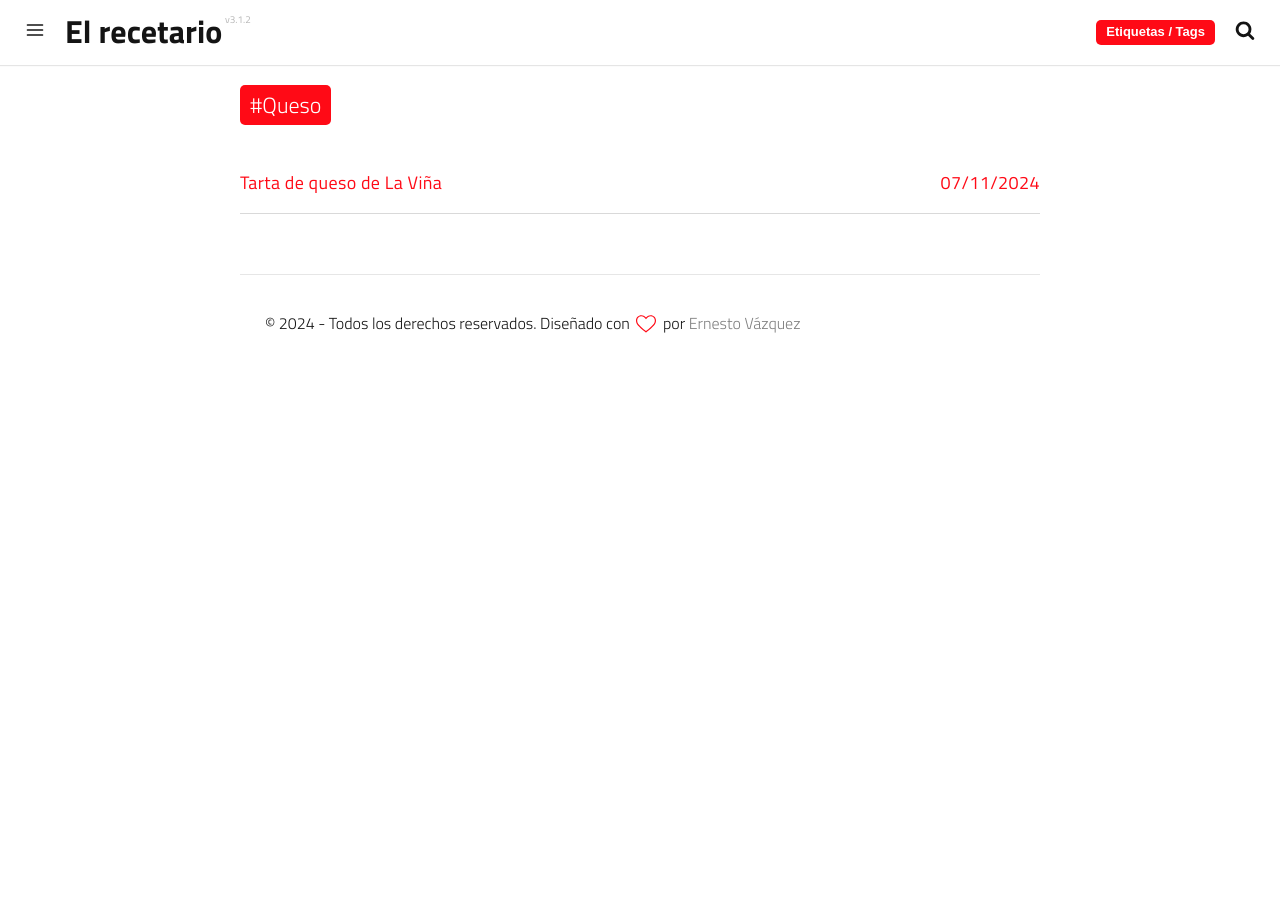
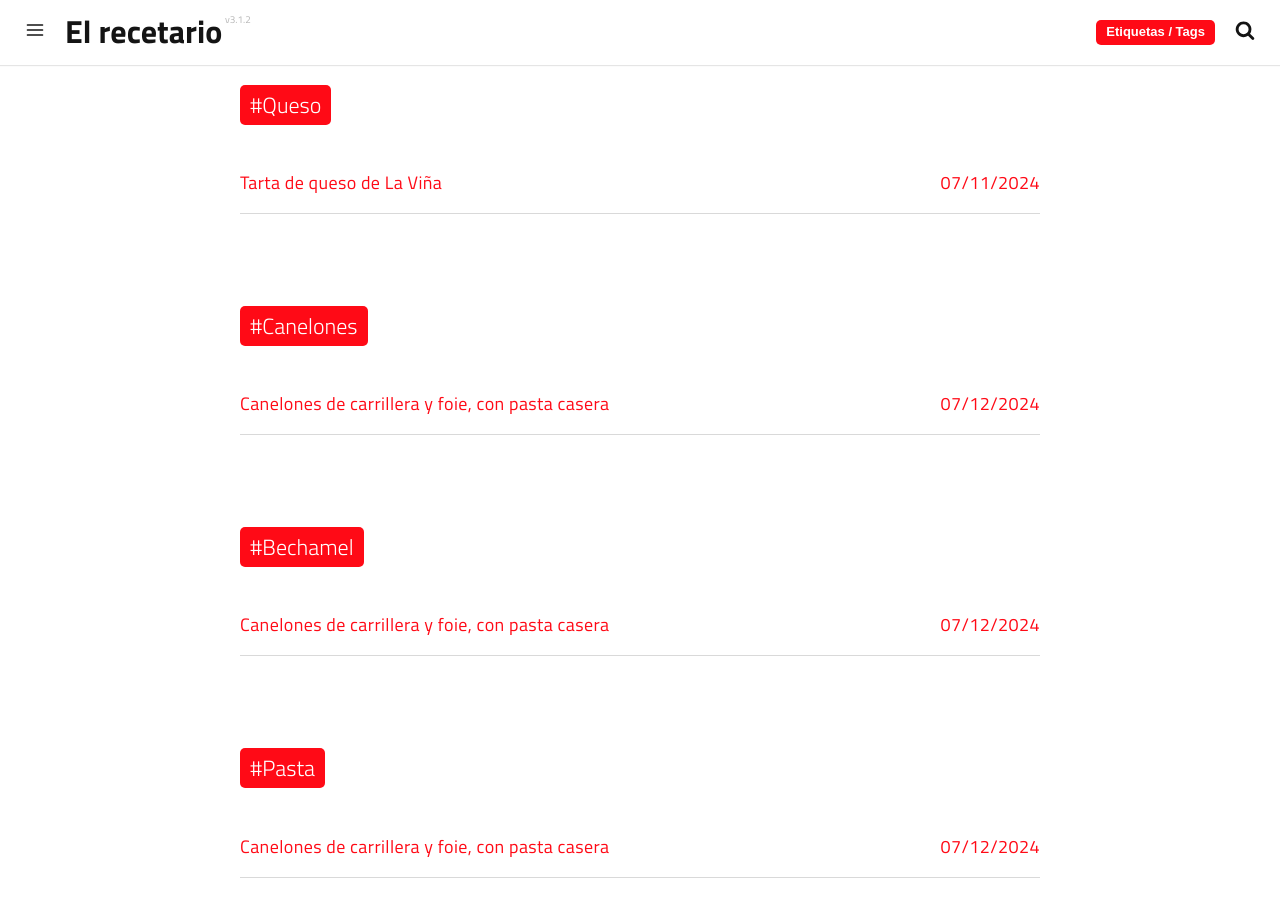
Before and after one commit to ernestovazquez/recetas, a Jekyll site: the page built from tags.html, in a window 1280 px wide and 900 px high, scrolled down 661 px. Built offline with Jekyll 4.4.1, drawn with Linux system fonts in a browser that asks for light colours; a script that is not in the unit is left out; before the commit the page ends 1033 px from its top, so only the background shows below that; some of the changed text lies outside the part shown.

Commit message:
tags canelones

```diff
--- a/_posts/2024-07-12-canelones-carrillera-foie.md
+++ b/_posts/2024-07-12-canelones-carrillera-foie.md
@@ -8,6 +8,10 @@ image: https://github.com/user-attachments/assets/c727c2e1-9797-49b0-9ca0-aa23d1
 optimized_image: https://github.com/user-attachments/assets/c727c2e1-9797-49b0-9ca0-aa23d14ec2fc
 category: platos-principales
 author: ernestovazquez
+tags:
+  - Canelones
+  - Bechamel
+  - Pasta
 ---
 
 Las placas de pasta suelen recordarle a todo el mundo a la famosa y popular lasaña, pero a mí la primera imagen que se me viene a la cabeza cuando las veo es la de los canelones, que guardan un especial lugar en mi corazón y probablemente en el de todos los españoles. Es un plato originalmente italiano, pero que fue adoptado por comerciantes catalanes y después interpretado por sus cocineros, convirtiéndose en uno de los platos más famosos de la región, y también de toda la Península.
```
